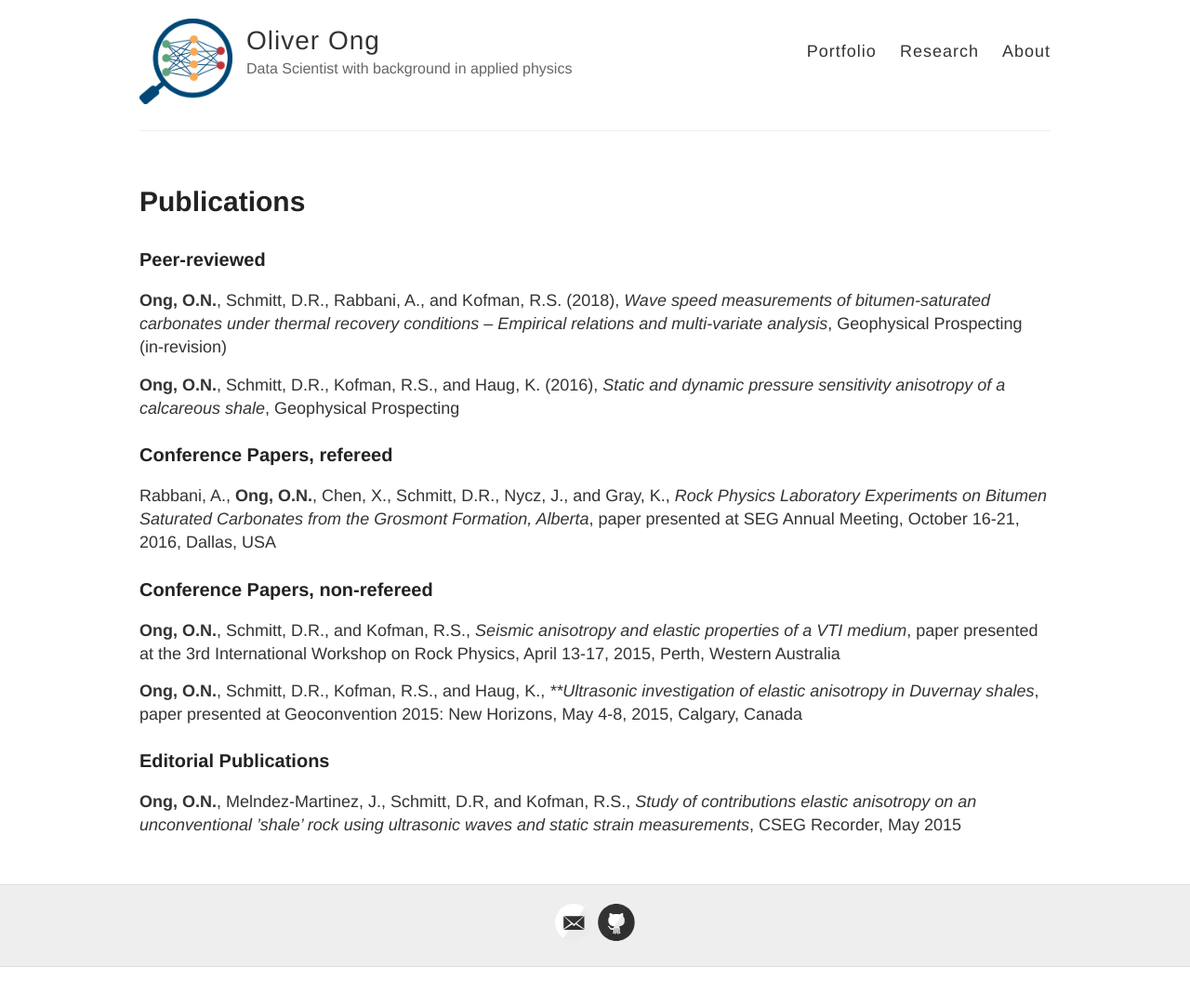
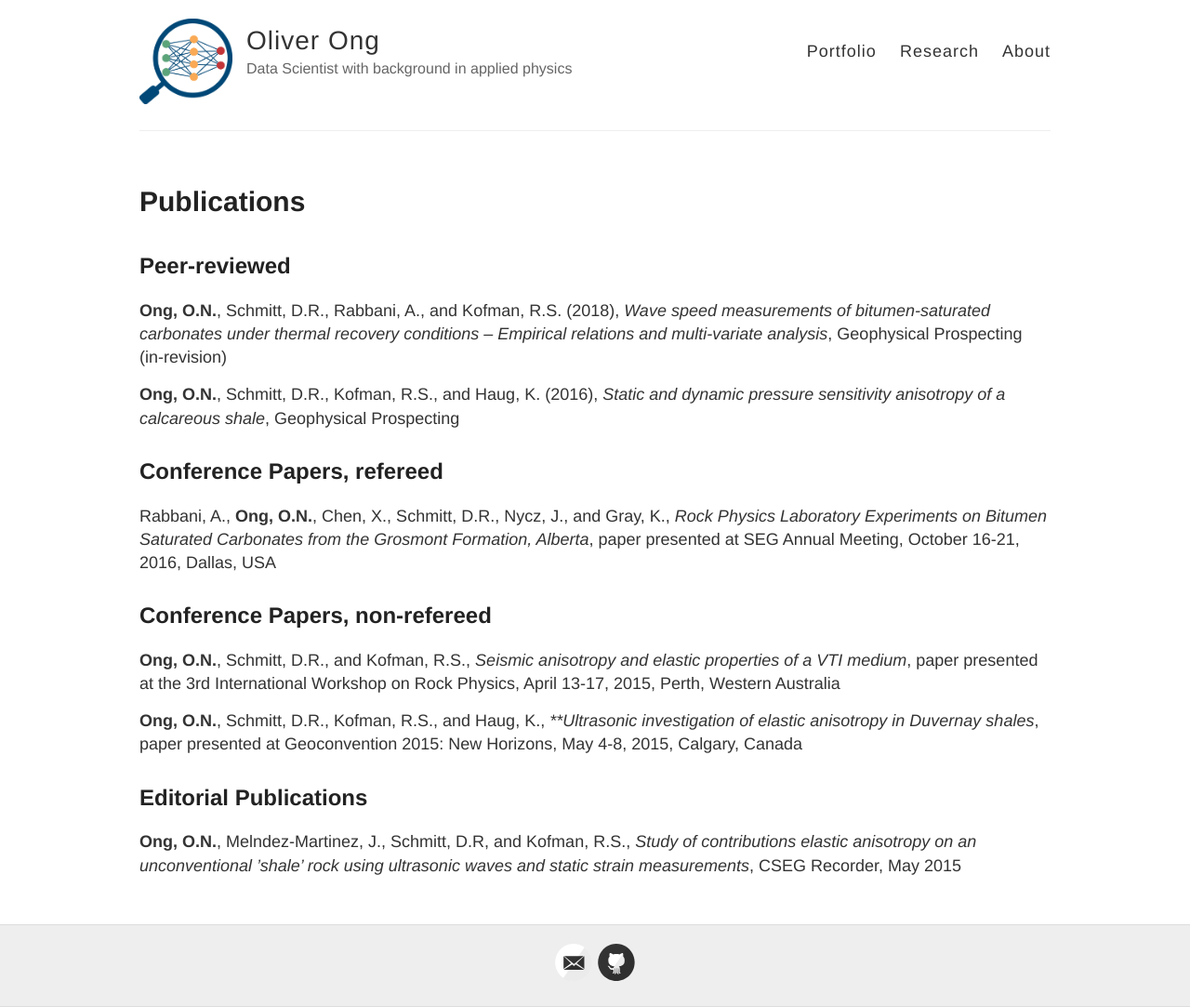
Before and after one commit to oliver-ong/oliver-ong.github.io, a Jekyll site: the page built from research.md, in a window 1280 px wide. Shown: the whole page at 93% size. Built offline with Jekyll 4.4.1, drawn with Linux system fonts in a browser that asks for light colours; before the commit the page ends 1040 px from its top, so only the background shows below that.

```diff
--- a/research.md
+++ b/research.md
@@ -5,18 +5,18 @@ permalink: /research/
 ---
 
 
-### Peer-reviewed
+## Peer-reviewed
 **Ong, O.N.**, Schmitt, D.R., Rabbani, A., and Kofman, R.S. (2018), *Wave speed measurements of bitumen-saturated carbonates under thermal recovery conditions – Empirical relations and multi-variate analysis*, Geophysical Prospecting (in-revision)
 
 **Ong, O.N.**, Schmitt, D.R., Kofman, R.S., and Haug, K. (2016), *Static and dynamic pressure sensitivity anisotropy of a calcareous shale*, Geophysical Prospecting
 
-### Conference Papers, refereed
+## Conference Papers, refereed
 Rabbani, A., **Ong, O.N.**, Chen, X., Schmitt, D.R., Nycz, J., and Gray, K., *Rock Physics Laboratory Experiments on Bitumen Saturated Carbonates from the Grosmont Formation, Alberta*, paper presented at SEG Annual Meeting, October 16-21, 2016, Dallas, USA
 
-### Conference Papers, non-refereed
+## Conference Papers, non-refereed
 **Ong, O.N.**, Schmitt, D.R., and Kofman, R.S., *Seismic anisotropy and elastic properties of a VTI medium*, paper presented at the 3rd International Workshop on Rock Physics, April 13-17, 2015, Perth, Western Australia
 
 **Ong, O.N.**, Schmitt, D.R., Kofman, R.S., and Haug, K., ***Ultrasonic investigation of elastic anisotropy in Duvernay shales*, paper presented at Geoconvention 2015: New Horizons, May 4-8, 2015, Calgary, Canada
 
-### Editorial Publications
+## Editorial Publications
 **Ong, O.N.**, Melndez-Martinez, J., Schmitt, D.R, and Kofman, R.S., *Study of contributions elastic anisotropy on an unconventional ’shale’ rock using ultrasonic waves and static strain measurements*, CSEG Recorder, May 2015
```
